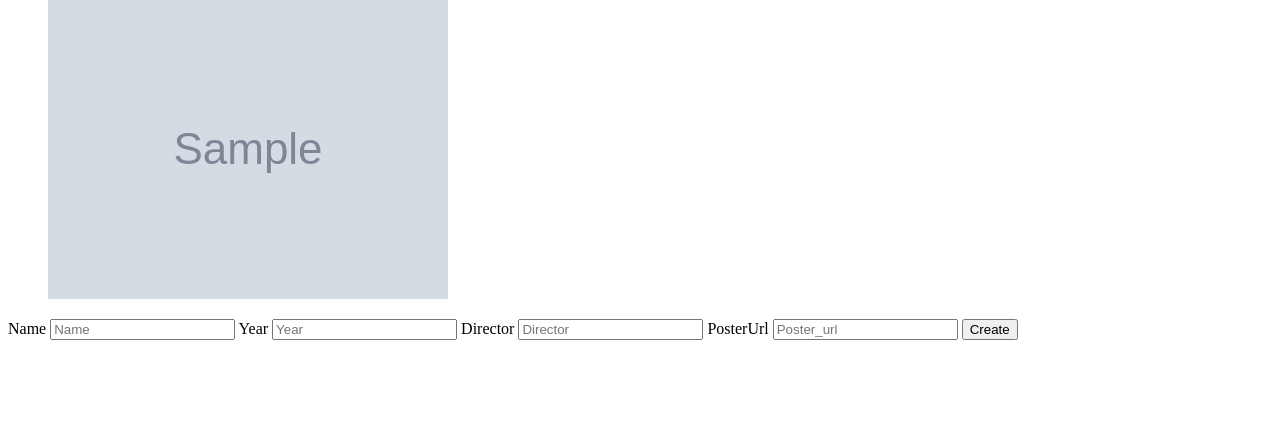
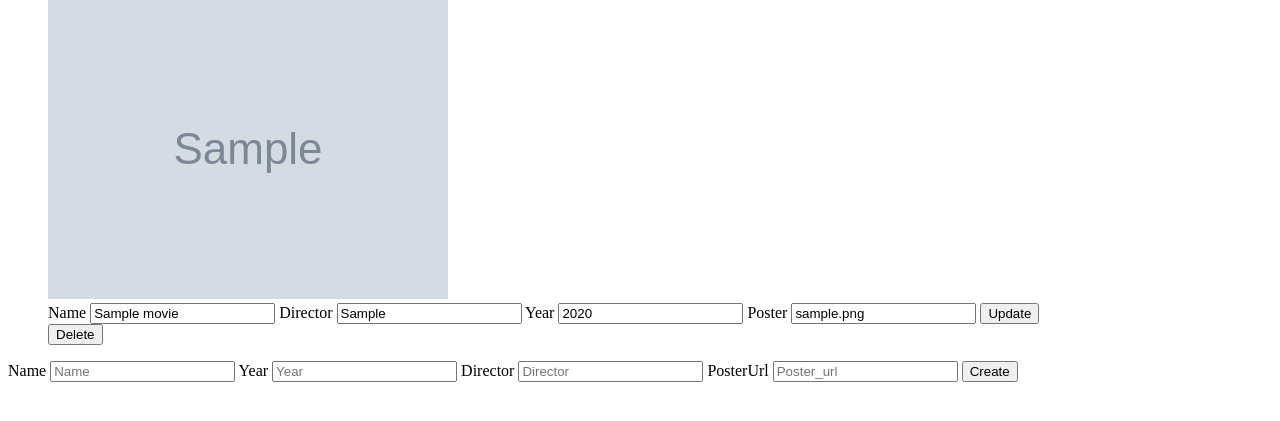
Before and after one commit to HGKlemp/MovieWebApp, a Flask app: page /users/1/movies in a window 1280 px wide. Shown: the part 294-715 px from the top of the page. Run offline with Flask 3, Linux system fonts and the light colour scheme; tables that the repository leaves empty hold one stand-in row (values such as "Sample post"); grey boxes marked "Sample" are stand-in pictures.

Commit message:
Add update and delete movie functionality

```diff
--- a/app.py
+++ b/app.py
@@ -40,6 +40,7 @@
     movies = data_manager.get_movies(user_id)
     return render_template('movies.html', movies=movies, user_id=user_id)
 
+
 @app.route('/users/<int:user_id>/movies', methods=['POST'])
 def add_movie(user_id):
     movie = Movie(
@@ -53,6 +54,20 @@
     return redirect(url_for('get_movies', user_id=user_id))
 
 
+@app.route('/users/<int:user_id>/movies/<int:movie_id>/update', methods=['POST'])
+def update_movie(user_id, movie_id):
+    name = request.form.get('name')
+    director = request.form.get('director')
+    year = request.form.get('year')
+    poster_url = request.form.get('poster_url')
+    data_manager.update_movie(movie_id, name, director, year, poster_url)
+    return redirect(url_for('get_movies', user_id=user_id))
+
+
+@app.route('/users/<int:user_id>/movies/<int:movie_id>/delete', methods=['POST'])
+def delete_movie(user_id, movie_id):
+    data_manager.delete_movie(movie_id)
+    return redirect(url_for('get_movies', user_id=user_id))
 
 
 if __name__ == '__main__':
--- a/data_manager.py
+++ b/data_manager.py
@@ -23,9 +23,13 @@
         db.session.add(movie)
         db.session.commit()
 
-    def update_movie(self, movie_id, new_title):
+    def update_movie(self, movie_id, name, director, year, poster_url):
         """Update a movie by its id."""
-        Movie.query.filter_by(id=movie_id).update({"name": new_title})
+        Movie.query.filter_by(id=movie_id).update({
+            "name": name,
+            "director": director,
+            "year": year,
+            "poster_url": poster_url})
         db.session.commit()
 
     def delete_movie(self, movie_id):
--- a/templates/movies.html
+++ b/templates/movies.html
@@ -10,6 +10,20 @@
             <p>Director: {{ movie.director }}</p>
             <p>Year: {{ movie.year }}</p>
             <img src="{{ movie.poster_url }}" alt="{{ movie.name }}">
+            <form action="{{ url_for('update_movie', user_id=user_id, movie_id=movie.id) }}" method="post">
+                <label for="update_name">Name</label>
+                <input id="update_name" type="text" name="name" value="{{ movie.name }}">
+                <label for="update_director">Director</label>
+                <input id="update_director" type="text" name="director" value="{{ movie.director }}">
+                <label for="update_year">Year</label>
+                <input id="update_year" type="text" name="year" value="{{ movie.year }}">
+                <label for="update_poster_url">Poster</label>
+                <input id="update_poster_url" type="text" name="poster_url" value="{{ movie.poster_url }}">
+                <button type="submit">Update</button>
+            </form>
+            <form action="{{ url_for('delete_movie', user_id=user_id, movie_id=movie.id) }}" method="post">
+                <button type="submit">Delete</button>
+            </form>
         </li>
         {% endfor %}
 </ul>
```
